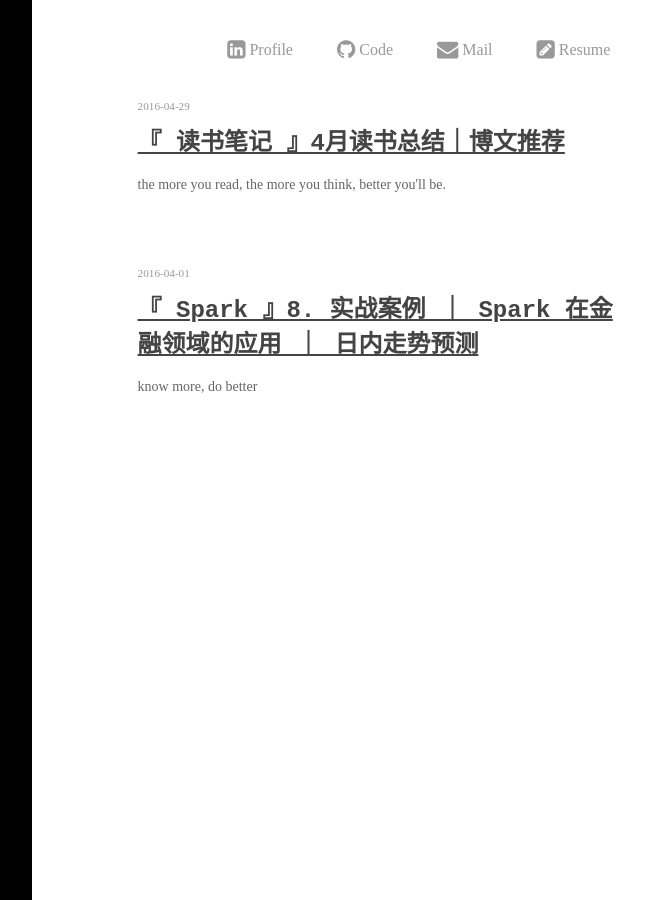
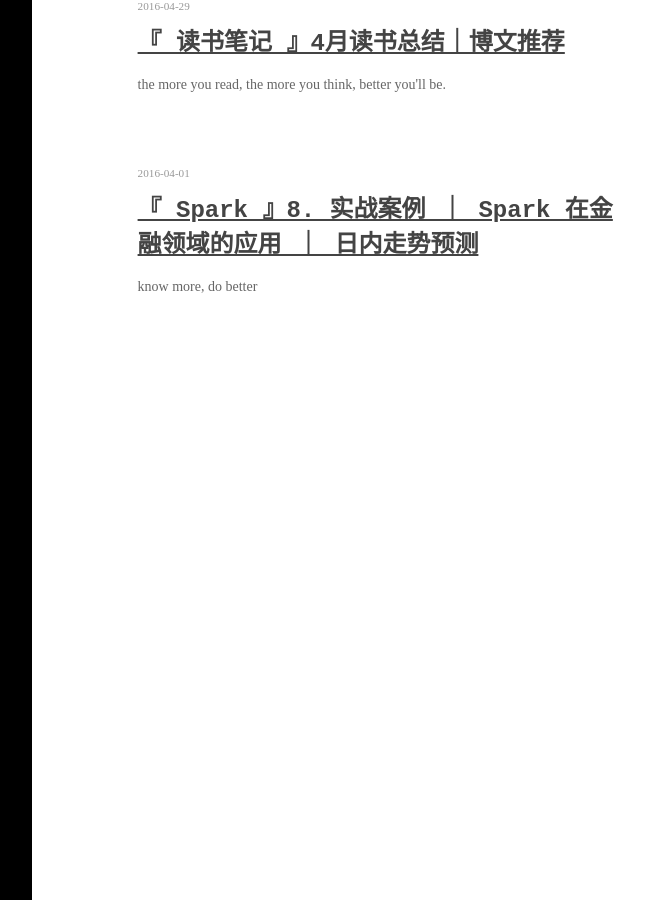
Before and after one commit to Liaohuanle/react-webpack-jekyll-gitpage, a Jekyll site: the page built from index.html, in a window 1280 px wide. Shown: the whole page, without its empty margins (352-997 px from the left). Built offline with Jekyll 4.4.1, drawn with Linux system fonts in a browser that asks for light colours.

Commit message:
save code

```diff
--- a/index.html
+++ b/index.html
@@ -4,12 +4,6 @@ layout: home
 
 <div class="index-content blog">
     <div class="section">
-        <div class="cate-bar">
-          <a href="{{ site.myblog.linkedin }}"><i class="icon-linkedin-sign icon-large"></i><span> Profile</span></a>
-          <a href="{{ site.myblog.github }}"><i class="icon-github icon-large"></i><span> Code</span></a>
-          <a href="{{ site.myblog.email }}"><i class="icon-envelope icon-large"></i><span> Mail</span></a>
-          <a class="hide-phone" href="http://litaotao.github.io/resume" target="_blank"><i class="icon-edit-sign icon-large"></i><span> Resume</span></a>
-        </div>
 
         <ul class="artical-list">
         {% for post in site.posts %}
@@ -26,8 +20,7 @@ layout: home
           var all = [ {{ site.myblog.coverimgs }} ];
           return all[Math.floor((Math.random()*all.length))];
         }
-        $('div#avatar').transition({ scale: 2.5 }).transition({ opacity: 1, scale: 1 }, 800, 'ease');
-      });
+      })
     </script>
     <div class="aside">
 
```
Also changed, not shown: 1 other file.
